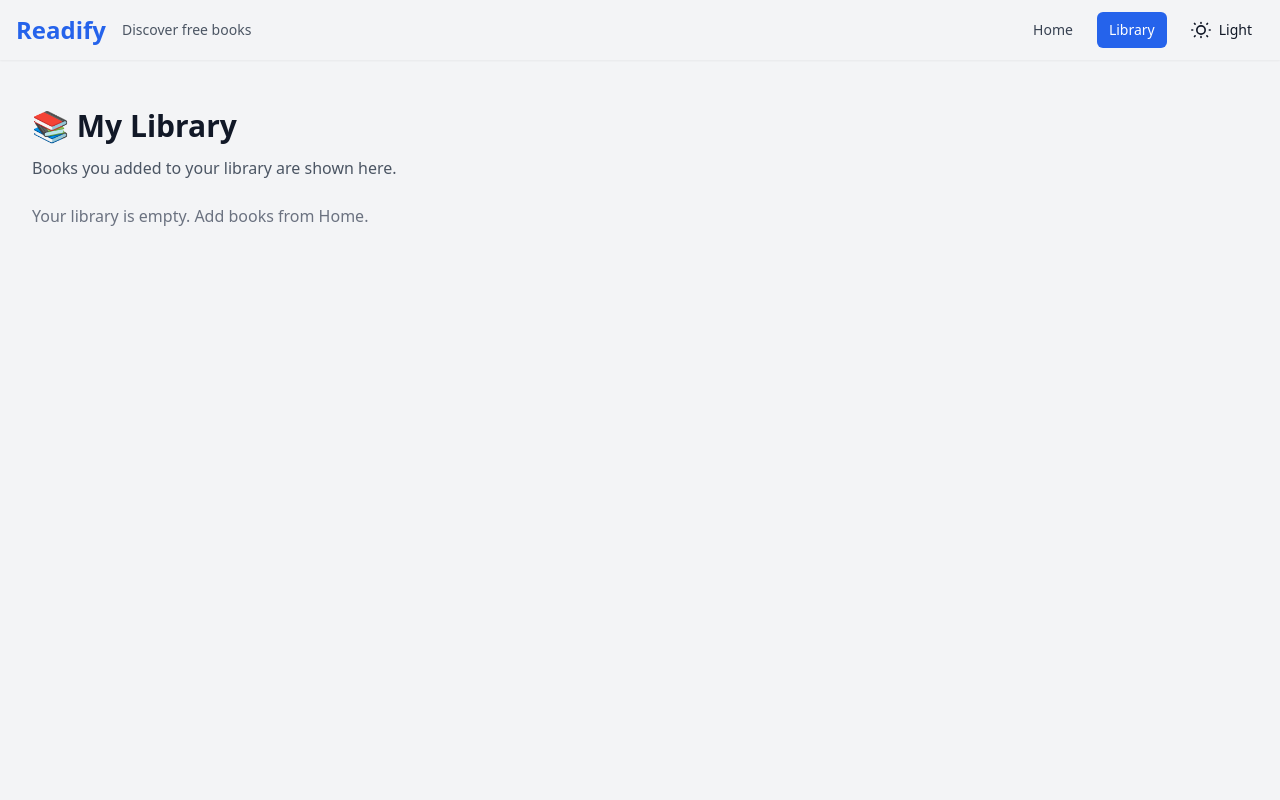
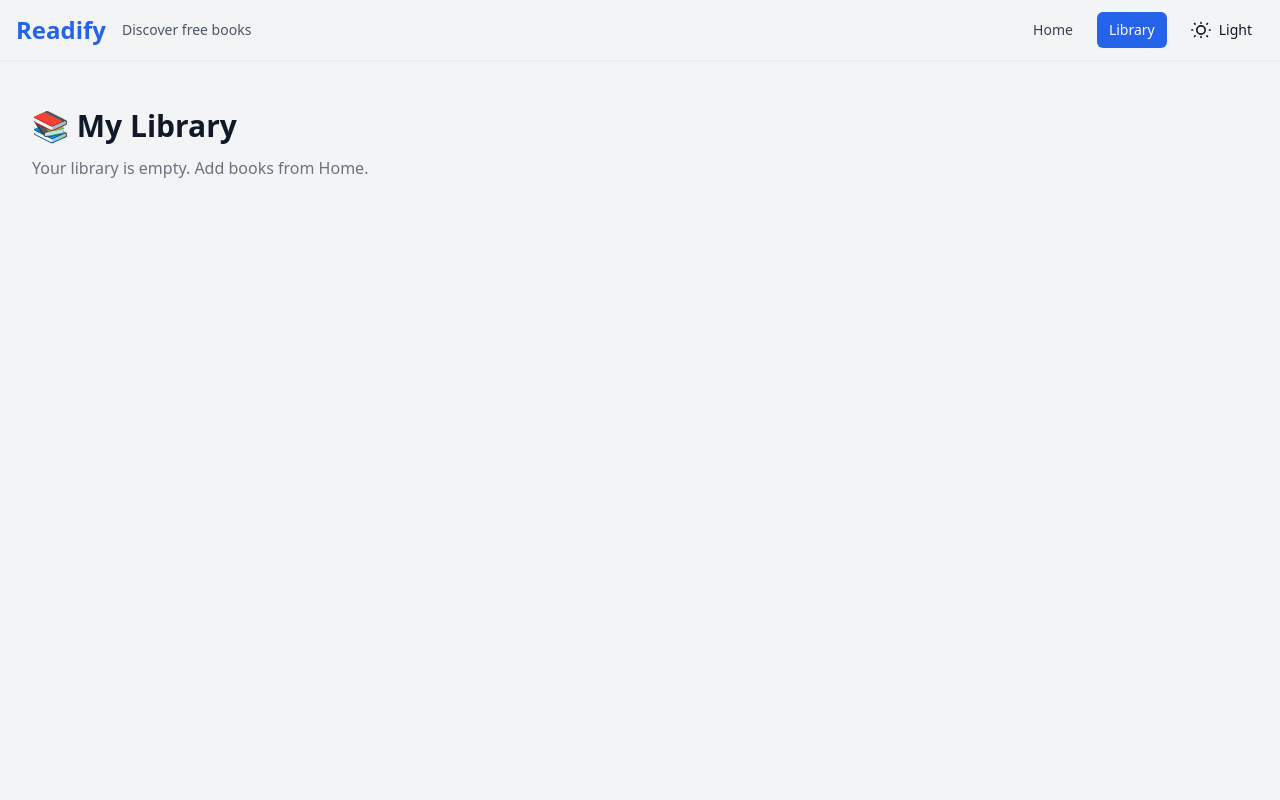
Before and after one commit to kevinkiplangat432/End-phase-project, a React app: page /library in a window 1280 px wide. Shown: the top 800 px of the page. Built offline with nearby package versions, Linux system fonts and the light colour scheme; the HTML template or start-up script is replaced by a standard one.

Commit message:
Adds Library.jsx

```diff
--- a/src/pages/Library.jsx
+++ b/src/pages/Library.jsx
@@ -26,7 +26,7 @@ function Library() {
     <main className="min-h-screen">
       <div className="container mx-auto px-4 py-6">
         <h1 className="text-3xl font-bold mb-3">📚 My Library</h1>
-        <p className="text-gray-600 dark:text-gray-400 mb-6">Books you added to your library are shown here.</p>
+
 
         {libraryBooks.length === 0 ? (
           <p className="text-gray-500 dark:text-gray-400">Your library is empty. Add books from Home.</p>
```
